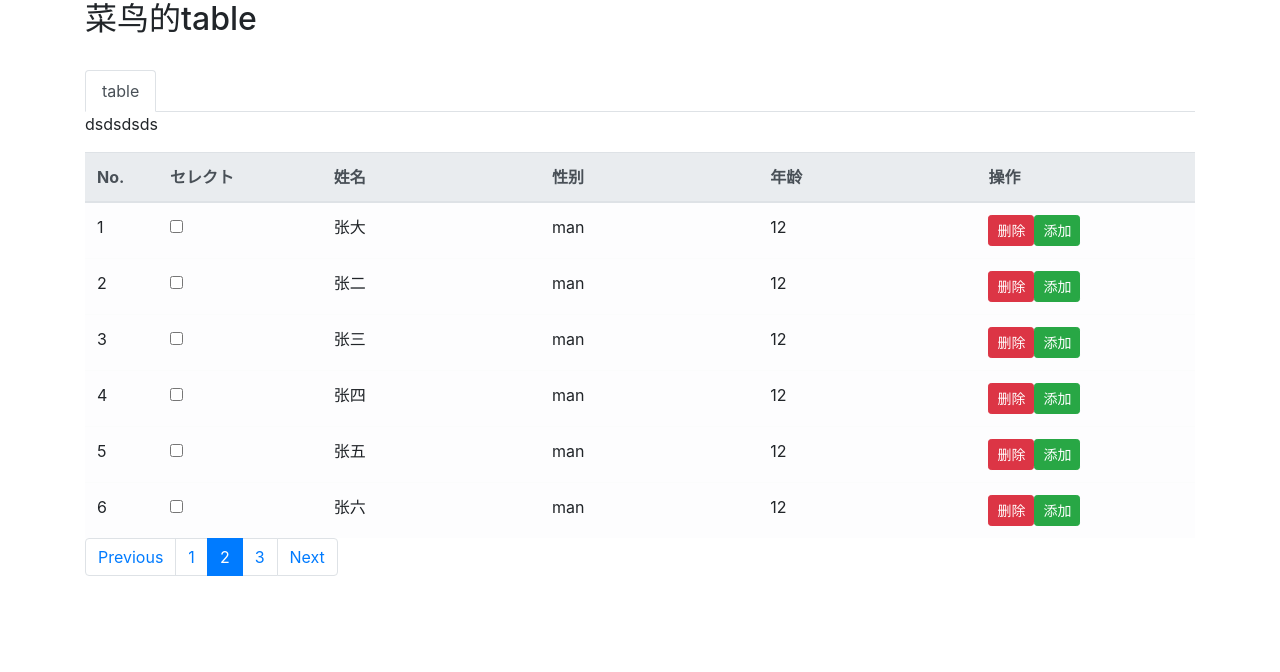
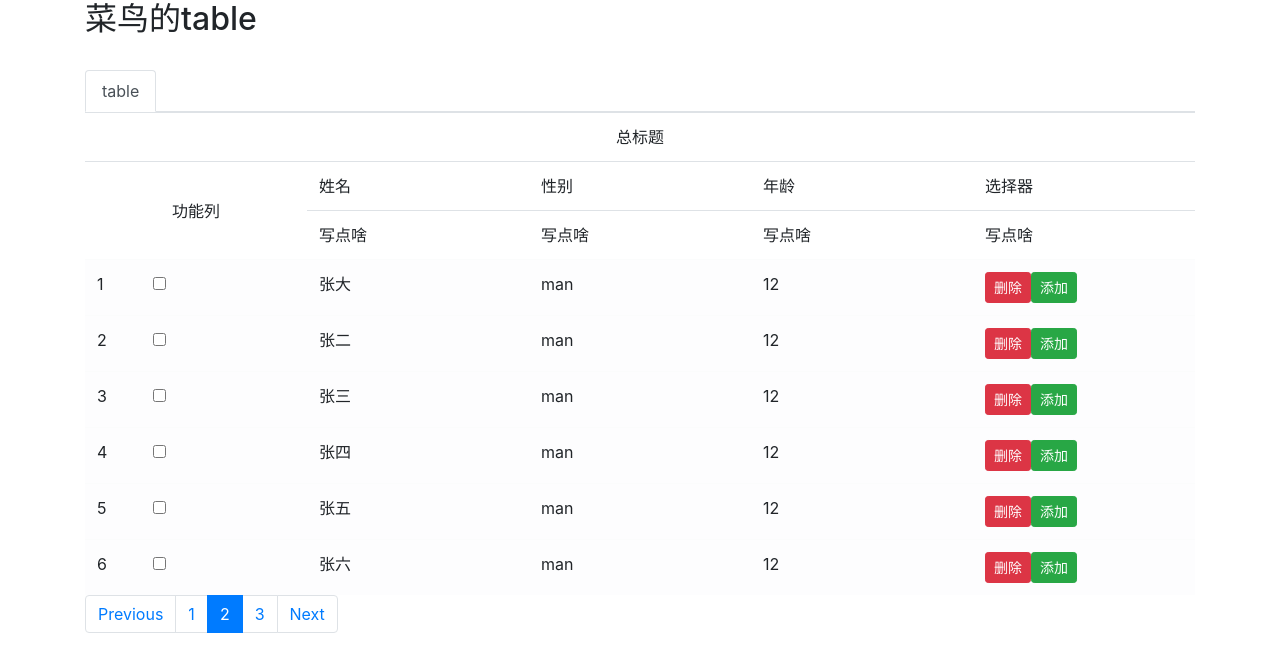
Before and after one commit to Smile8547/angular-nine, an Angular app: page /table in a window 1280 px wide. Shown: the top 672 px of the page. Built offline with nearby package versions, Linux system fonts and the light colour scheme.

Commit message:
table头部处理成功

```diff
--- a/src/app/table-body/table-body.component.html
+++ b/src/app/table-body/table-body.component.html
@@ -1,6 +1,6 @@
-<ng-template #contentTemplate>
+<ng-template #bodyTemplate>
     <ng-content></ng-content>
 </ng-template>
 <ng-container *ngIf="true">
-    <ng-template [ngTemplateOutlet]="contentTemplate"></ng-template>
+    <ng-template [ngTemplateOutlet]="bodyTemplate"></ng-template>
 </ng-container>
--- a/src/app/table-body/table-body.component.ts
+++ b/src/app/table-body/table-body.component.ts
@@ -2,21 +2,21 @@ import { Component, OnInit, ViewChild, TemplateRef, Optional } from '@angular/co
 import { TableService } from '../table.service';
 
 @Component({
-  selector: 'tbody:not(.z-table-thead)',
+  selector: 'tbody:not(.z-table-body)',
   templateUrl: './table-body.component.html',
   styleUrls: ['./table-body.component.css']
 })
 export class TableBodyComponent implements OnInit {
-  @ViewChild('contentTemplate', { static: true }) templateRef!: TemplateRef<any>;
+  @ViewChild('bodyTemplate', { static: true }) templateRef!: TemplateRef<any>;
 
   constructor(
     @Optional() private ztableService: TableService,
   ) { }
 
   ngOnInit(): void {
-    // if (this.ztableService) {
-    //   this.ztableService.setTheadTemplate(this.templateRef);
-    // }
+    if (this.ztableService) {
+      this.ztableService.setBodyTemplate(this.templateRef);
+    }
   }
 
 }
--- a/src/app/table-demo/table-demo.component.html
+++ b/src/app/table-demo/table-demo.component.html
@@ -1,12 +1,21 @@
 <app-table [tableList]="tableList" [tableHeader]="tableheader" [zScroll]="{ x: '1200px', y: '240px' }">
     <thead class="thead-light">
         <tr>
-            <th style="width: 5%;">No.</th>
-            <th style="width: 15%;">セレクト</th>
-            <th style="width: 20%;">{{tableheader.name}}</th>
-            <th style="width: 20%;">{{tableheader.sex}}</th>
-            <th style="width: 20%;">{{tableheader.age}}</th>
-            <th style="width: 20%;">操作</th>
+            <td colspan="5" style="text-align: center;">总标题
+            </td>
+        </tr>
+        <tr>
+            <td width="20% " rowspan="2" style="text-align: center;vertical-align:middle;display:table-cell;"> 功能列 </td>
+            <td width="20% "> {{tableheader.name}}</td>
+            <td width="20% "> {{tableheader.sex}}</td>
+            <td width="20% "> {{tableheader.age}}</td>
+            <td width="20% "> 选择器</td>
+        </tr>
+        <tr>
+            <td width="20% "> 写点啥　 </td>
+            <td width="20% "> 　写点啥 </td>
+            <td width="20% "> 写点啥　 </td>
+            <td width="20% "> 写点啥　 </td>
         </tr>
     </thead>
     <tbody>
--- a/src/app/table-header/table-header.component.html
+++ b/src/app/table-header/table-header.component.html
@@ -1,6 +1,6 @@
-<ng-template #contentTemplate>
+<ng-template #headeTemplate>
     <ng-content></ng-content>
 </ng-template>
-<ng-container *ngIf="true">
-    <ng-template [ngTemplateOutlet]="contentTemplate"></ng-template>
+<ng-container *ngIf="false">
+    <ng-template [ngTemplateOutlet]="headeTemplate"></ng-template>
 </ng-container>
--- a/src/app/table-header/table-header.component.ts
+++ b/src/app/table-header/table-header.component.ts
@@ -7,14 +7,13 @@ import { TableService } from '../table.service';
   styleUrls: ['./table-header.component.css']
 })
 export class TableHeaderComponent implements OnInit {
-  @ViewChild('contentTemplate', { static: true }) templateRef!: TemplateRef<any>;
+  @ViewChild('headeTemplate', { static: true }) templateRef!: TemplateRef<any>;
   constructor(
     @Optional() private ztableService: TableService,
   ) { }
 
   ngOnInit(): void {
     if (this.ztableService) {
-      console.log(this.templateRef);
       this.ztableService.setTheadTemplate(this.templateRef);
     }
   }
--- a/src/app/table.service.ts
+++ b/src/app/table.service.ts
@@ -13,4 +13,8 @@ export class TableService {
   setTheadTemplate(template: TemplateRef<any>): void {
     this.theadTemplate$.next(template);
   }
+
+  setBodyTemplate(template: TemplateRef<any>): void {
+    this.tbodyTemplate$.next(template);
+  }
 }
--- a/src/app/table/table.component.css
+++ b/src/app/table/table.component.css
@@ -2,8 +2,14 @@ table {
     width: 100%;
     color: #212529;
     margin-bottom: 0rem;
+    border: 1px #212529;
 }
 
 .z-table-thead {
-    background-color: red;
+    background-color: white;
+    border: 1px red;
 }
+
+.z-table-body {
+    background-color: green;
+}
--- a/src/app/table/table.component.html
+++ b/src/app/table/table.component.html
@@ -1,13 +1,15 @@
-<table class="table">
-
-    <thead class="z-table-thead" *ngIf="tabletheadTemplate">
-        <ng-template [ngTemplateOutlet]="tabletheadTemplate"></ng-template>
-    </thead>
-    <ng-template [ngTemplateOutlet]="contentTemplate"></ng-template>
-    <p>dsdsdsds</p>
-    <ng-content #tabletheadTemplate></ng-content>
-
-</table>
+<div>
+    <table class="table">
+        <thead class="z-table-thead" *ngIf="tabletheadTemplate">
+            <ng-template [ngTemplateOutlet]="tabletheadTemplate"></ng-template>
+        </thead>
+    </table>
+</div>
+<div>
+    <table class="table">
+        <ng-content></ng-content>
+    </table>
+</div>
 
 <ul class="pagination">
     <li class="page-item"><a class="page-link" href="#">Previous</a></li>
--- a/src/app/table/table.component.ts
+++ b/src/app/table/table.component.ts
@@ -19,6 +19,7 @@ export class TableComponent implements OnInit {
   public scrollX: string;
   public scrollY: string;
   public tabletheadTemplate: TemplateRef<any> | null = null;
+  public tablebodyTemplate: TemplateRef<any> | null = null;
   public contentTemplate: TemplateRef<any> | null = null;
   private destroy$ = new Subject<void>();
   constructor(
@@ -26,12 +27,18 @@ export class TableComponent implements OnInit {
     private cdr: ChangeDetectorRef, ) { }
 
   ngOnInit(): void {
-    const { theadTemplate$ } = this.ztableService;
+    const { theadTemplate$, tbodyTemplate$ } = this.ztableService;
     theadTemplate$.pipe(takeUntil(this.destroy$)).subscribe(theadTemplate => {
       console.log(theadTemplate);
       this.tabletheadTemplate = theadTemplate;
       this.cdr.markForCheck();
     });
+
+    tbodyTemplate$.pipe(takeUntil(this.destroy$)).subscribe(bodyTemplate => {
+      console.log(bodyTemplate);
+      this.tablebodyTemplate = bodyTemplate;
+      this.cdr.markForCheck();
+    });
   }
 
 }
```
